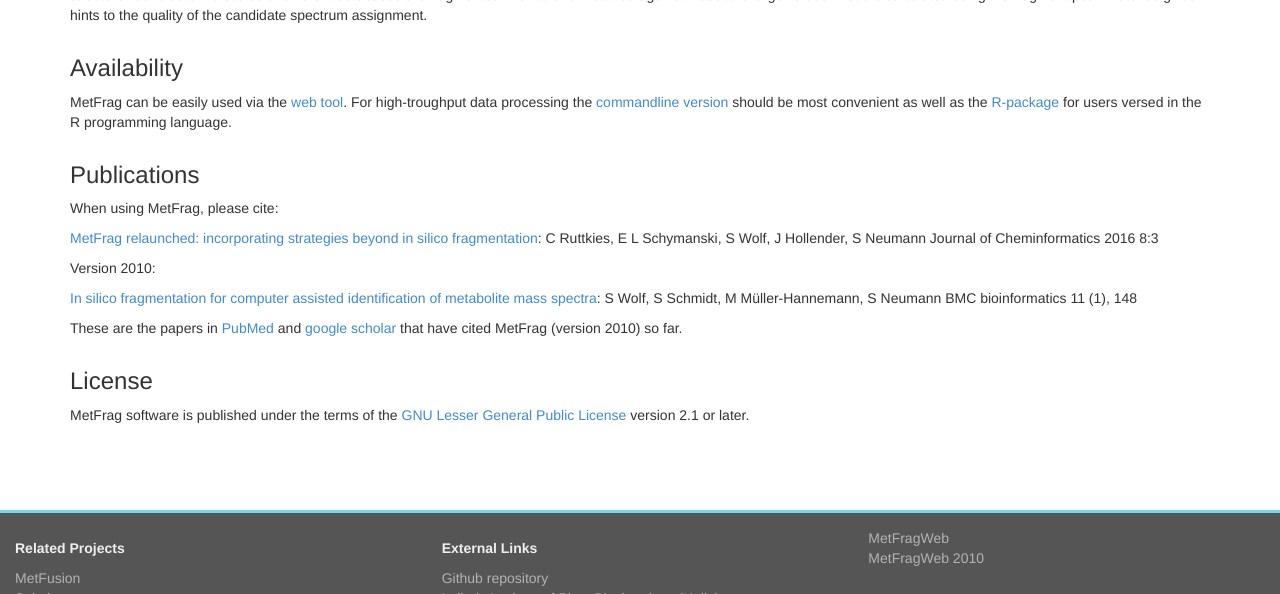
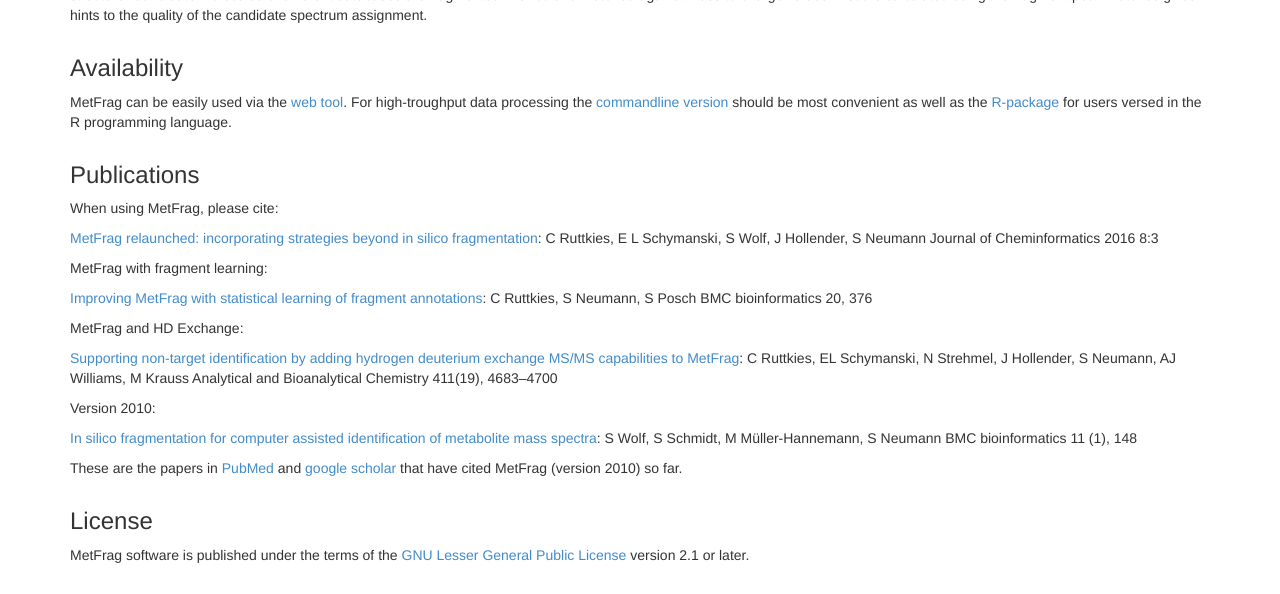
Before and after one commit to ipb-halle/MetFrag, a Jekyll site: the page built from index.html, in a window 1280 px wide and 900 px high, scrolled down 644 px, cut to the strip 0-594 px from the top of the window. Built offline with Jekyll 4.4.1, drawn with Linux system fonts in a browser that asks for light colours; nearby versions of some CDN libraries.

Commit message:
Update index.html

```diff
--- a/index.html
+++ b/index.html
@@ -56,6 +56,16 @@
 C Ruttkies, E L Schymanski, S Wolf, J Hollender, S Neumann
 Journal of Cheminformatics 2016 8:3 </p>
 
+<p>MetFrag with fragment learning:</p>
+<a href="https://doi.org/10.1186/s12859-019-2954-7">Improving MetFrag with statistical learning of fragment annotations</a>:
+C Ruttkies, S Neumann, S Posch
+BMC bioinformatics 20, 376</p>
+
+<p>MetFrag and HD Exchange:</p>
+<a href="https://doi.org/10.1007/s00216-019-01885-0">Supporting non-target identification by adding hydrogen deuterium exchange MS/MS capabilities to MetFrag</a>:
+C Ruttkies, EL Schymanski, N Strehmel, J Hollender, S Neumann, AJ Williams, M Krauss
+Analytical and Bioanalytical Chemistry 411(19), 4683–4700</p>
+
 <p>Version 2010:</p>
 <a href="http://www.biomedcentral.com/1471-2105/11/148/abstract">In silico fragmentation for computer assisted identification of metabolite mass spectra</a>:
 S Wolf, S Schmidt, M Müller-Hannemann, S Neumann
```
